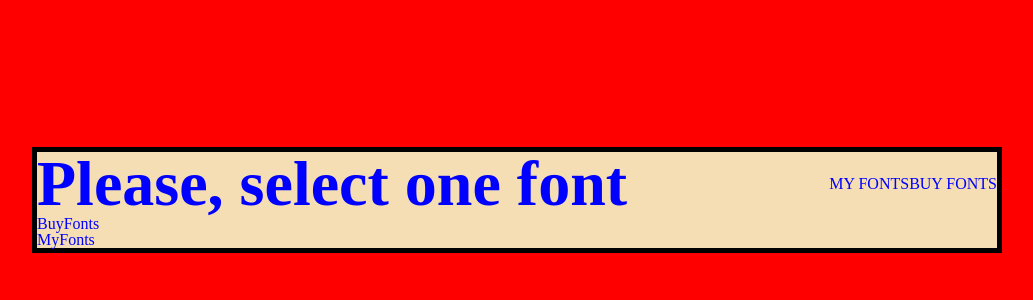
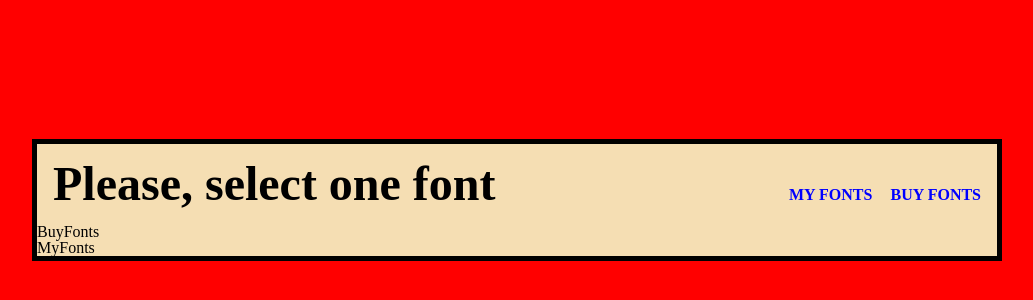
Before and after one commit to agucarpar/FFW, a React (Create React App) app: page / in a window 1280 px wide. Shown: the part 200-500 px from the top of the page, without its empty margins (123-1156 px from the left). Built offline with nearby package versions, Linux system fonts and the light colour scheme.

Commit message:
navbar styles

```diff
--- a/src/components/NavBar.jsx
+++ b/src/components/NavBar.jsx
@@ -1,4 +1,9 @@
 import React from 'react'
+
+
+function handlerTags(tagsName) {
+  console.log('PACO', tagsName)
+}
 
 
 function NavBar() {
@@ -6,8 +11,8 @@ function NavBar() {
     <div className='navbar'>
       <p className='navbar__sentence-title'>Please, select one font</p>
       <div className='navbar__tags-container'>
-        <p>MY FONTS</p>
-        <p>BUY FONTS</p>
+        <p onClick={()=>handlerTags('my fonts')}>MY FONTS</p>
+        <p onClick={()=>handlerTags('buy fonts')}>BUY FONTS</p>
       </div>
     </div>
   )
--- a/src/styles/_app.scss
+++ b/src/styles/_app.scss
@@ -4,7 +4,4 @@
   display: flex;
   justify-content: center;
   align-items: center;
-  .main-body{
-    color: blue;
-  }
 }
--- a/src/styles/_navbar.scss
+++ b/src/styles/_navbar.scss
@@ -1,13 +1,20 @@
 .navbar {
-  align-items: center;
+  align-items: baseline;
   display: flex;
   justify-content: space-between;
+  margin: 1rem;
   &__sentence-title {
-    font-size: 4rem;
+    font-size: 3rem;
     font-weight: 900;
   }
   &__tags-container {
     display: flex;
     justify-content: space-between;
+    width: 12rem;
+    p {
+      color: blue;
+      font-weight: 900;
+      cursor: pointer;
+    }
   }
 }
```
